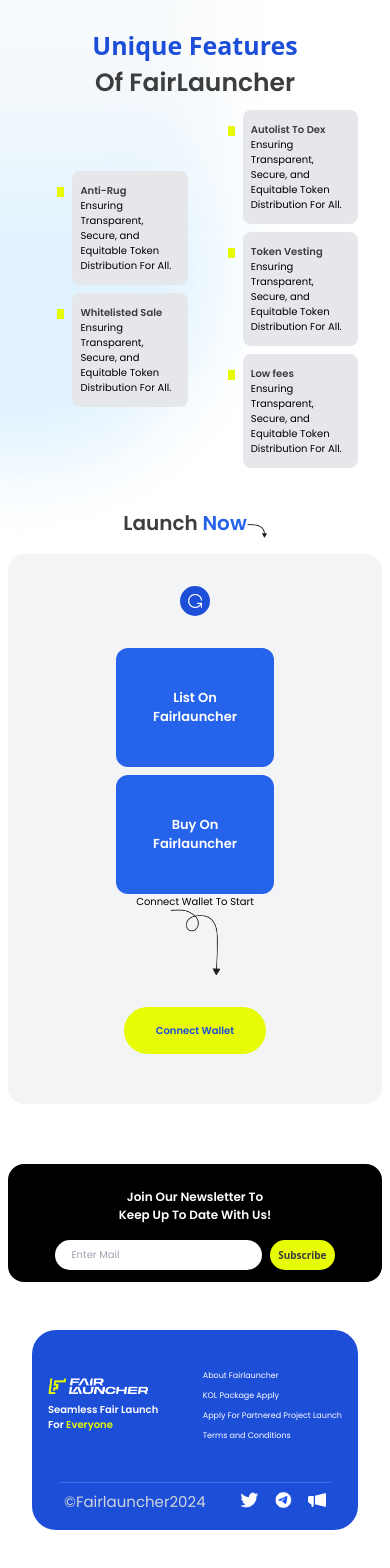
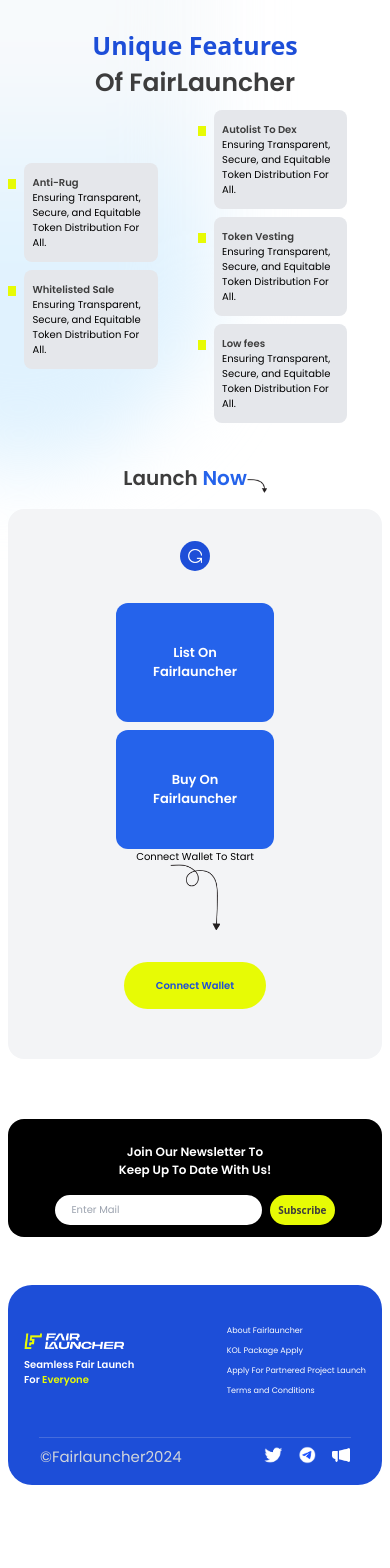
Before and after one commit to drex007/fairlauncher-ui, a React (Vite) app: page / in a window 390 px wide. Shown: the part 997-2565 px from the top of the page. Built offline with nearby package versions, Linux system fonts and the light colour scheme; a web font is replaced by a local one.

Commit message:
feat: responsiveness

```diff
--- a/src/components/Footer.jsx
+++ b/src/components/Footer.jsx
@@ -3,7 +3,7 @@
 
 const Footer = () => {
     return (
-        <div className='md:px-16 px-8 pb-16 sm:w-full'>
+        <div className='md:px-16 px-2 pb-16 sm:w-full'>
             <div className='bg-blue-700 rounded-3xl  lg:h-[300px] h-[200px] '>
                 <div className='flex justify-between py-10 lg:px-16 px-4 '>
                     <div className='font-poppins font-semibold'>
--- a/src/components/UniqueFeatures.jsx
+++ b/src/components/UniqueFeatures.jsx
@@ -3,7 +3,7 @@
 
 const UniqueFeatures = () => {
   return (
-    <div className='lg:flex lg:flex-1 2xl:mt-28  2xl:px-48 lg:px-16 px-8 my-8'>
+    <div className='lg:flex lg:flex-1 2xl:mt-28  2xl:px-48 lg:px-16 px-2 my-8'>
       <div className='flex-[0.5]'>
         <div className='lg:ml-16'>
           <p className='2xl:text-[60px] text-blue-700 lg:text-[40px] font-semibold text-[25px] flex lg:justify-start   justify-center'>Unique Features</p>
@@ -12,7 +12,7 @@
         <img src={light} alt="" className='hidden 2xl:w-4/5 lg:block w-4/6' />
 
       </div>
-      <div className='flex-[0.5] flex justify-end space-x-10 items-center'>
+      <div className='flex-[0.5] flex lg:justify-end space-x-10 items-center'>
         <div className='2xl:w-1/3 w-2/5'>
           <div className='flex space-x-2 2xl:my-4 my-2'>
             <p className='2xl:h-[20px] 2xl:w-[40px] h-[10px] w-[25px] bg-primary-yellow mt-4'></p>
```
